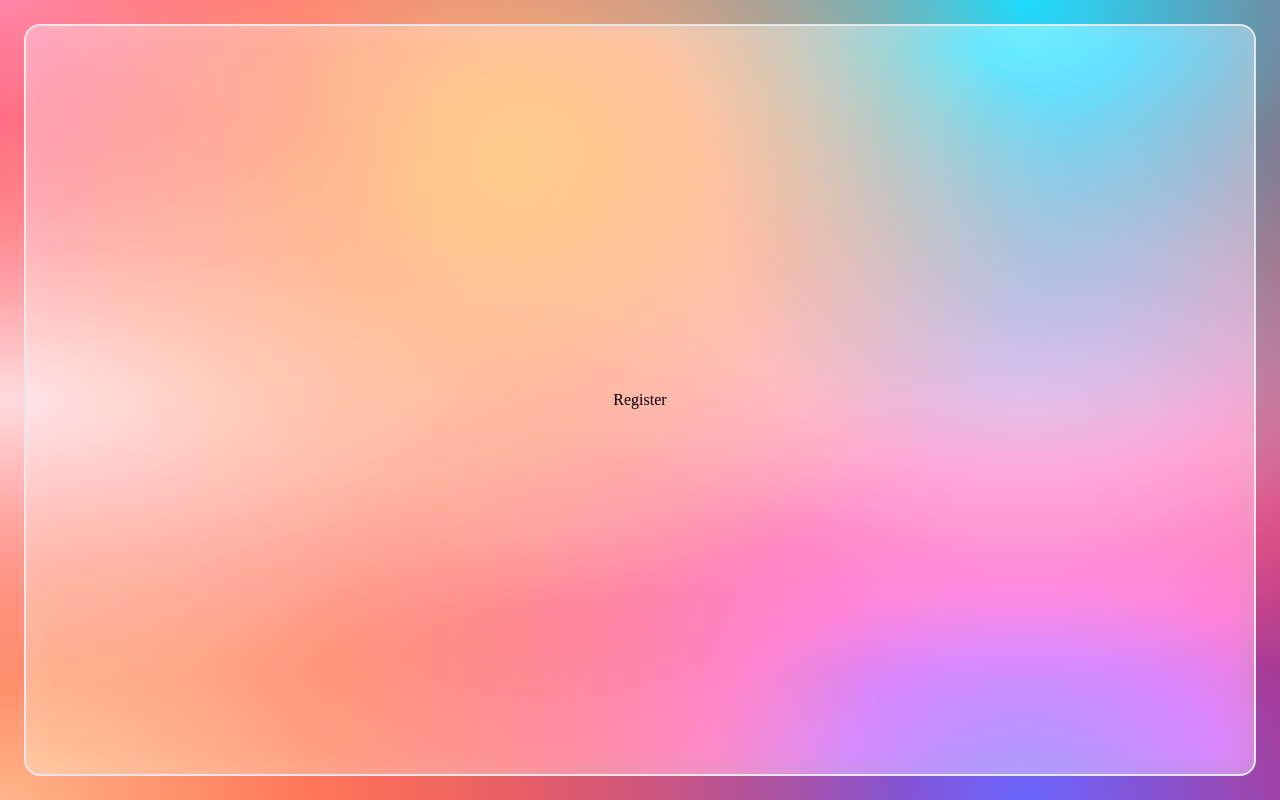
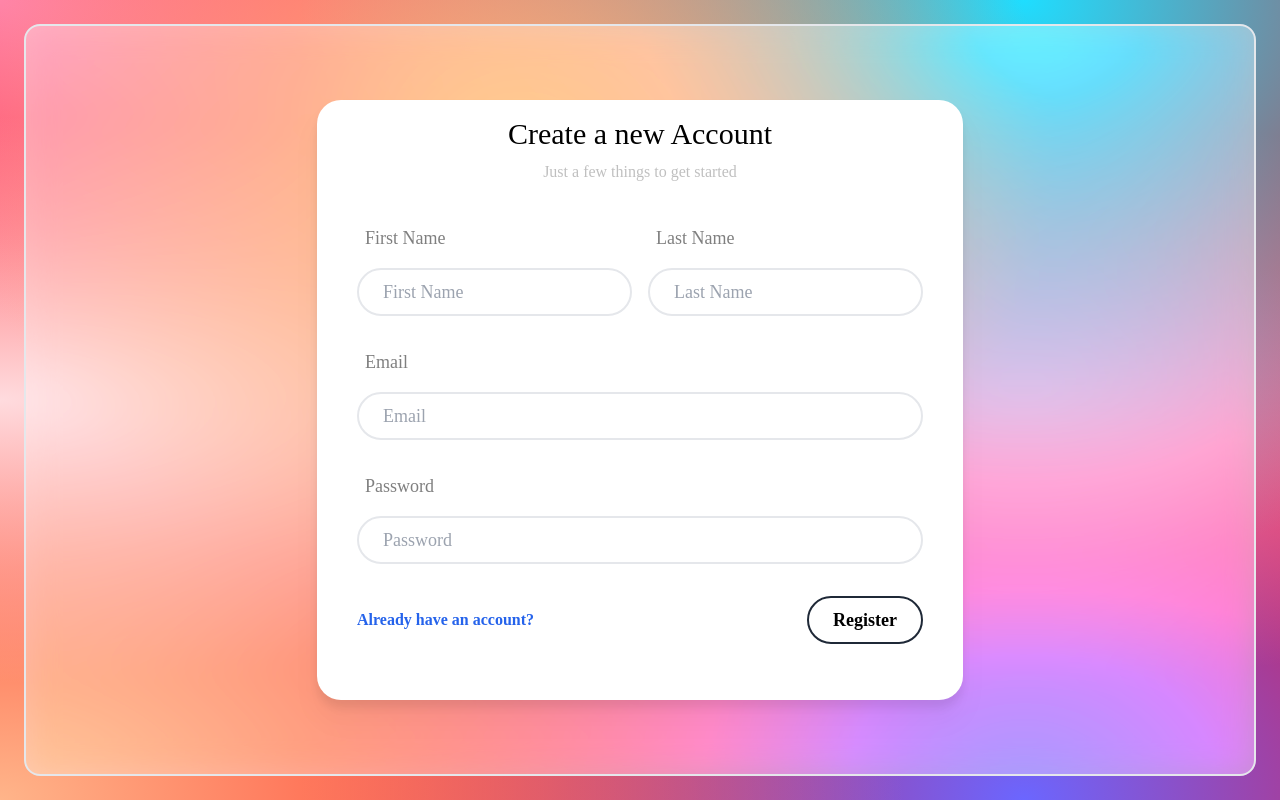
Before and after one commit to Mopcho/nextjs-app-manager, a Next.js app in the folder mopanager/: page /register in a window 1280 px wide. Built offline with nearby package versions, Linux system fonts and the light colour scheme.

Commit message:
Add signin and register forms

```diff
--- a/mopanager/src/app/(auth)/register/page.tsx
+++ b/mopanager/src/app/(auth)/register/page.tsx
@@ -1,3 +1,5 @@
+import AuthForm from "@/components/AuthForm/AuthForm";
+
 export default function Register() {
-    return <div>Register</div>;
+  return <AuthForm mode="register" />;
 }
--- a/mopanager/src/app/(auth)/signin/page.tsx
+++ b/mopanager/src/app/(auth)/signin/page.tsx
@@ -1,5 +1,5 @@
-export default function SignIn() {
-    return (<div>
-        <p className="text-black">SignIn</p>
-        </div>);
+import AuthForm from "@/components/AuthForm/AuthForm";
+
+export default function Register() {
+  return <AuthForm mode="signin" />;
 }
--- /dev/null
+++ b/mopanager/src/components/AuthForm/AuthForm.tsx
@@ -0,0 +1,147 @@
+"use client";
+import { register, signin } from "@/lib/api";
+import { useCallback, useState } from "react";
+import Link from "next/link";
+import { useRouter } from "next/navigation";
+import Card from "../Card/Card";
+import { Button } from "../Buttons/Button";
+import Input from "../Input/Input";
+
+const registerContent = {
+  linkUrl: "/signin",
+  linkText: "Already have an account?",
+  header: "Create a new Account",
+  subheader: "Just a few things to get started",
+  buttonText: "Register",
+};
+
+const signinContent = {
+  linkUrl: "/register",
+  linkText: "Don't have an account?",
+  header: "Welcome Back",
+  subheader: "Enter your credentials to access your account",
+  buttonText: "Sign In",
+};
+
+const initial = { email: "", password: "", firstName: "", lastName: "" };
+
+// TODO: Error handling, touched state, UX
+export default function AuthForm({ mode }: { mode: "register" | "signin" }) {
+  const [formState, setFormState] = useState({ ...initial });
+  const [error, setError] = useState("");
+
+  const router = useRouter();
+  const handleSubmit = useCallback(
+    async (e: any) => {
+      e.preventDefault();
+
+      try {
+        if (mode === "register") {
+          await register(formState);
+        } else {
+          await signin(formState);
+        }
+
+        router.replace("/home");
+      } catch (e) {
+        setError(`Could not ${mode}`);
+      } finally {
+        setFormState({ ...initial });
+      }
+    },
+    [
+      formState.email,
+      formState.password,
+      formState.firstName,
+      formState.lastName,
+    ]
+  );
+
+  const content = mode === "register" ? registerContent : signinContent;
+
+  return (
+    <Card>
+      <div className="w-full">
+        <div className="text-center">
+          <h2 className="text-3xl mb-2">{content.header}</h2>
+          <p className="tex-lg text-black/25">{content.subheader}</p>
+        </div>
+        <form onSubmit={handleSubmit} className="py-10 w-full">
+          {mode === "register" && (
+            <div className="flex mb-8 justify-between">
+              <div className="pr-2">
+                <div className="text-lg mb-4 ml-2 text-black/50">
+                  First Name
+                </div>
+                <Input
+                  required
+                  placeholder="First Name"
+                  value={formState.firstName}
+                  className="border-solid border-gray border-2 px-6 py-2 text-lg rounded-3xl w-full"
+                  onChange={(e) =>
+                    setFormState((s) => ({ ...s, firstName: e.target.value }))
+                  }
+                />
+              </div>
+              <div className="pl-2">
+                <div className="text-lg mb-4 ml-2 text-black/50">Last Name</div>
+                <Input
+                  required
+                  placeholder="Last Name"
+                  value={formState.lastName}
+                  className="border-solid border-gray border-2 px-6 py-2 text-lg rounded-3xl w-full"
+                  onChange={(e) =>
+                    setFormState((s) => ({ ...s, lastName: e.target.value }))
+                  }
+                />
+              </div>
+            </div>
+          )}
+          <div className="mb-8">
+            <div className="text-lg mb-4 ml-2 text-black/50">Email</div>
+            <Input
+              required
+              type="email"
+              placeholder="Email"
+              value={formState.email}
+              className="border-solid border-gray border-2 px-6 py-2 text-lg rounded-3xl w-full"
+              onChange={(e) =>
+                setFormState((s) => ({ ...s, email: e.target.value }))
+              }
+            />
+          </div>
+          <div className="mb-8">
+            <div className="text-lg mb-4 ml-2 text-black/50">Password</div>
+            <Input
+              value={formState.password}
+              required
+              type="password"
+              placeholder="Password"
+              className="border-solid border-gray border-2 px-6 py-2 text-lg rounded-3xl w-full"
+              onChange={(e) =>
+                setFormState((s) => ({ ...s, password: e.target.value }))
+              }
+            />
+          </div>
+          <div className="flex items-center justify-between">
+            <div>
+              <span>
+                <Link
+                  href={content.linkUrl}
+                  className="text-blue-600 font-bold"
+                >
+                  {content.linkText}
+                </Link>
+              </span>
+            </div>
+            <div>
+              <Button type="submit" intent="secondary">
+                {content.buttonText}
+              </Button>
+            </div>
+          </div>
+        </form>
+      </div>
+    </Card>
+  );
+}
--- a/mopanager/src/components/Buttons/Button.tsx
+++ b/mopanager/src/components/Buttons/Button.tsx
@@ -47,6 +47,7 @@
 
 export interface ButtonProps
   extends React.HTMLAttributes<HTMLButtonElement>,
+  React.ButtonHTMLAttributes<HTMLButtonElement>,
     VariantProps<typeof buttonClasses> {}
 
 export const Button: React.FC<ButtonProps> = ({children, intent, size, className, ...props}) => {
--- a/mopanager/src/components/Input/Input.tsx
+++ b/mopanager/src/components/Input/Input.tsx
@@ -1,7 +1,7 @@
 import clsx from "clsx";
 
-interface Props {
-    className?: string;
+interface Props extends React.InputHTMLAttributes<HTMLInputElement> {
+  className?: string;
 }
 
 const Input: React.FC<Props> = ({ className, ...props }) => {
--- /dev/null
+++ b/mopanager/src/lib/api.ts
@@ -0,0 +1,52 @@
+interface FetcherProps {
+    url: string;
+    method: string;
+    body: string;
+    json?: boolean;
+}
+
+interface UserRegisterData {
+
+}
+
+interface UserLoginData {
+
+}
+
+const fetcher = async ({ url, method, body, json = true }: FetcherProps) => {
+    const res = await fetch(url, {
+      method,
+      body: body && JSON.stringify(body),
+      headers: {
+        Accept: "application/json",
+        "Content-Type": "application/json",
+      },
+    });
+
+    if (!res.ok) {
+      throw new Error("API Error");
+    }
+
+    if (json) {
+      const data = await res.json();
+      return data;
+    }
+  };
+
+  export const register = async (user: UserRegisterData) => {
+    return fetcher({
+      url: "/api/register",
+      method: "POST",
+      body: user,
+      json: false,
+    });
+  };
+
+  export const signin = async (user: UserLoginData) => {
+    return fetcher({
+      url: "/api/signin",
+      method: "POST",
+      body: user,
+      json: false,
+    });
+  };
--- a/mopanager/tsconfig.json
+++ b/mopanager/tsconfig.json
@@ -23,6 +23,6 @@
       "@/*": ["./src/*"]
     }
   },
-  "include": ["next-env.d.ts", "**/*.ts", "**/*.tsx", ".next/types/**/*.ts"],
+  "include": ["next-env.d.ts", "**/*.ts", "**/*.tsx", ".next/types/**/*.ts", "src/components/AuthForm"],
   "exclude": ["node_modules"]
 }
```
